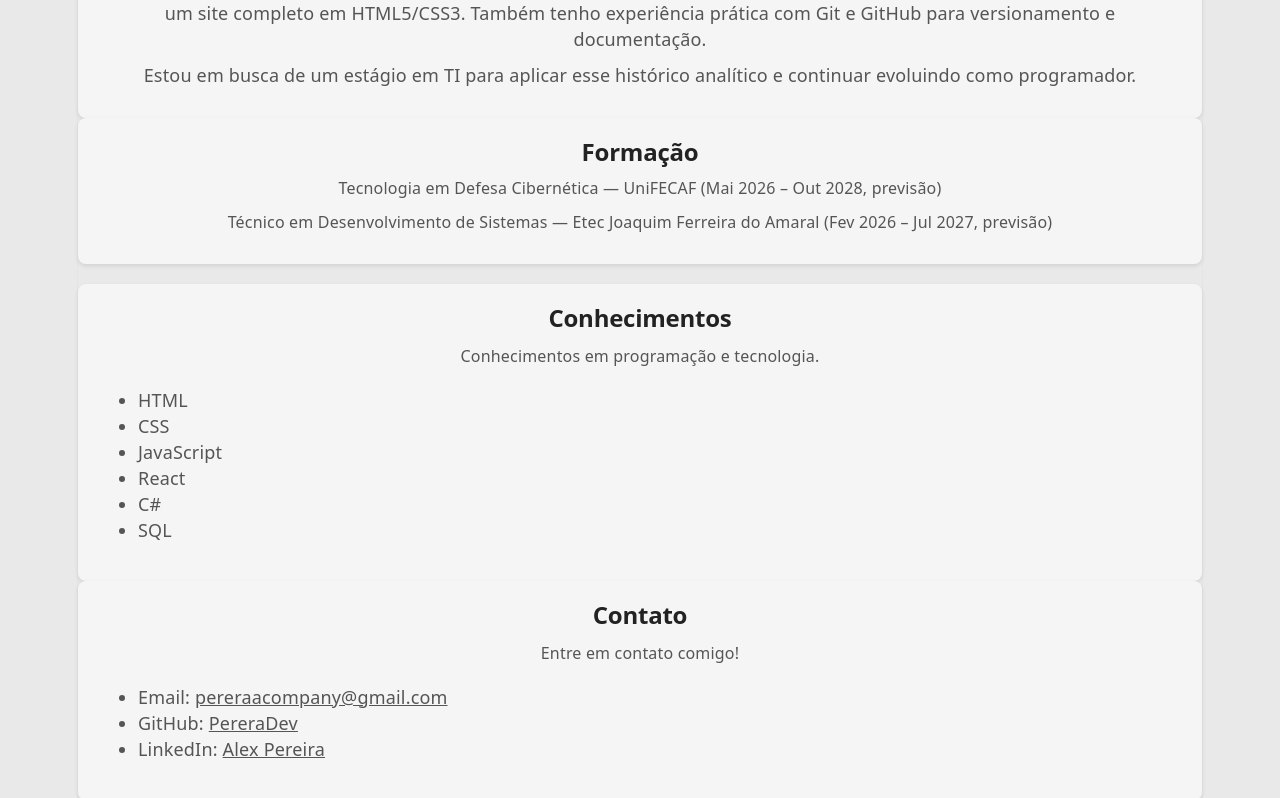
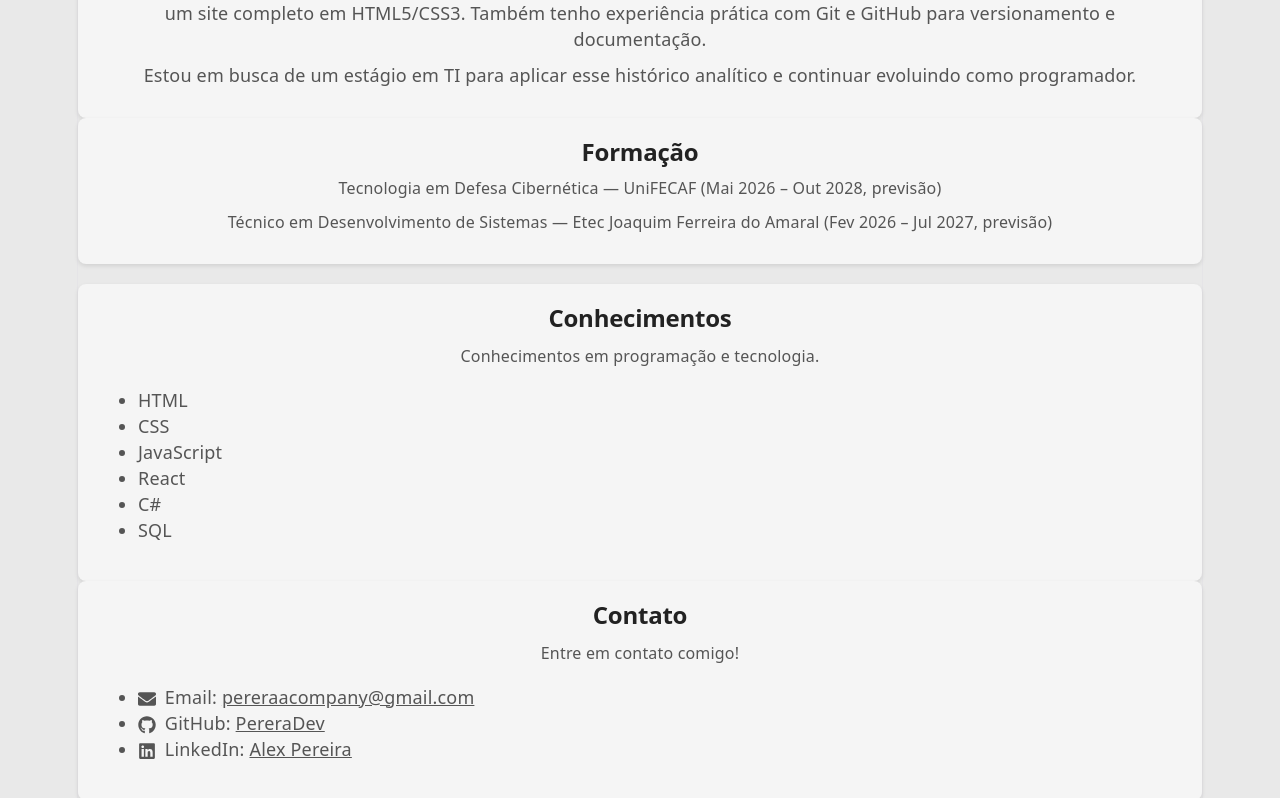
Before and after one commit to PereraDev/teste-estagio-ti, a React (Vite) app: page / in a window 1280 px wide. Shown: the part 476-1274 px from the top of the page. Built offline with nearby package versions, Linux system fonts and the light colour scheme.

Commit message:
feat: adiciona react icons no contato

```diff
--- a/src/components/Contato.jsx
+++ b/src/components/Contato.jsx
@@ -1,4 +1,5 @@
-import styles from "./Contato.module.css";
+import styles from './Contato.module.css';
+import { FaEnvelope, FaGithub, FaLinkedin } from 'react-icons/fa';
 
 function Contato() {
   return (
@@ -7,11 +8,11 @@ function Contato() {
       <p className={styles.descricao}>Entre em contato comigo!</p>
       <ul className={styles.lista}>
         <li>
-          Email:{" "}
+          <FaEnvelope /> Email:{" "}
           <a href="mailto:pereraacompany@gmail.com">pereraacompany@gmail.com</a>
         </li>
         <li>
-          GitHub:{" "}
+          <FaGithub /> GitHub:{" "}
           <a
             href="https://github.com/PereraDev"
             target="_blank"
@@ -21,7 +22,7 @@ function Contato() {
           </a>
         </li>
         <li>
-          LinkedIn:{" "}
+          <FaLinkedin /> LinkedIn:{" "}
           <a
             href="https://www.linkedin.com/in/alex-pereira-8743a13b5"
             target="_blank"
--- a/src/components/Contato.module.css
+++ b/src/components/Contato.module.css
@@ -27,3 +27,8 @@
   overflow-wrap: break-word;
   color: #555;
 }
+
+.lista svg {
+  vertical-align: middle;
+  margin-right: 4px;
+}
```
